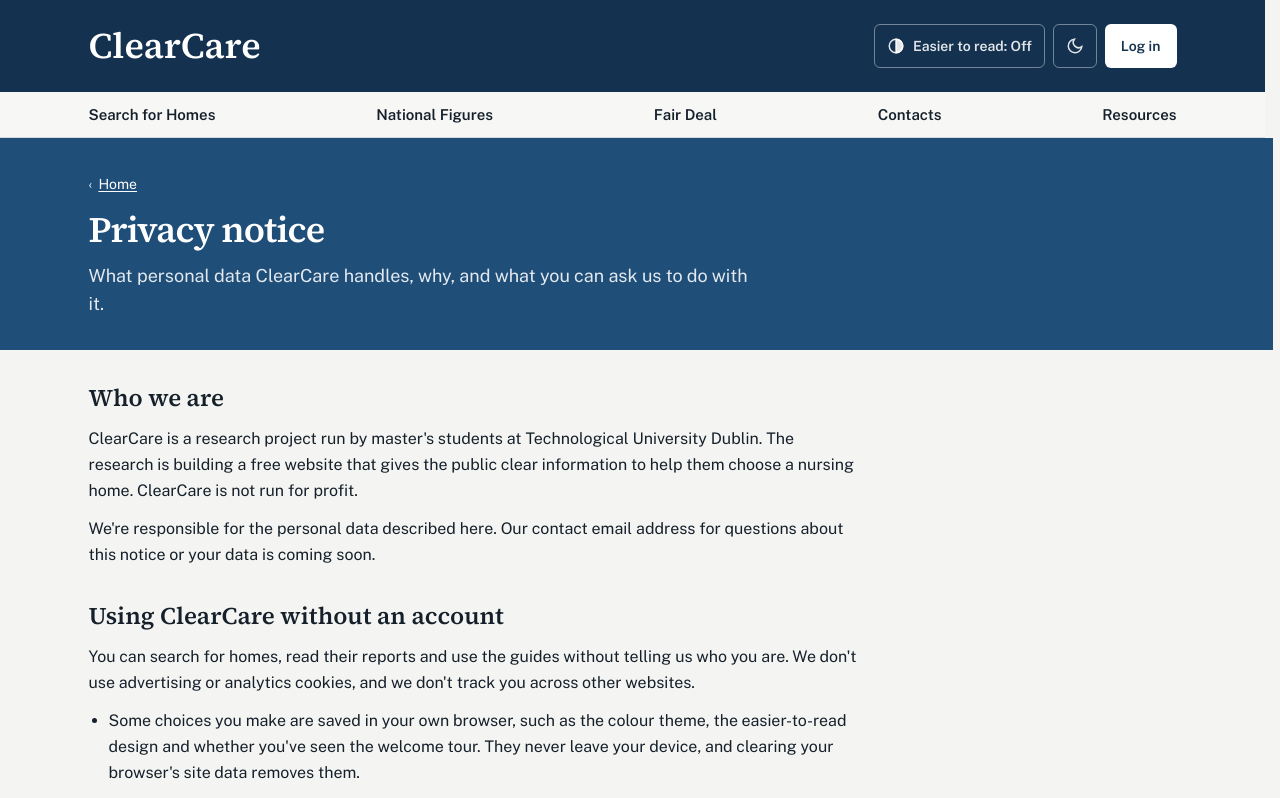
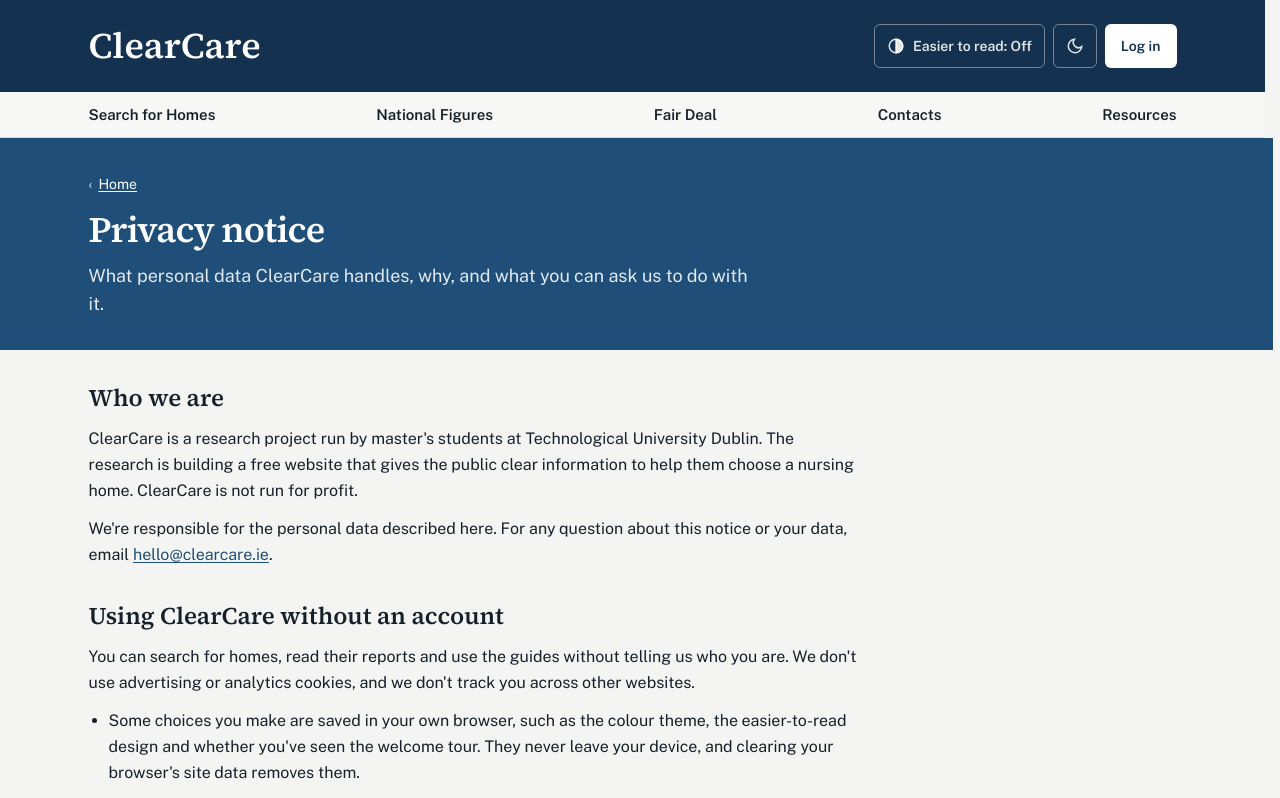
Before and after one commit to niwash/ClearCare, a Next.js app in the folder web/clearcare/: page /privacy in a window 1280 px wide. Shown: the top 798 px of the page. Built offline with nearby package versions, Linux system fonts and the light colour scheme.

Commit message:
CCARE-174: Give hello@clearcare.ie as the privacy notice's contact address

```diff
--- a/web/clearcare/app/(site)/privacy/page.tsx
+++ b/web/clearcare/app/(site)/privacy/page.tsx
@@ -8,11 +8,10 @@
   description: "What personal data ClearCare handles, why, who processes it and your rights.",
 };
 
-// TODO(CCARE-174): The contact address is still to be agreed; until then the page says it's coming
-// soon. GDPR Arts. 13(1)(a) and 14(1)(a) ask for a way to contact us, and every right below is
-// exercised by email, so fill this in as soon as it's agreed (PR #112 review).
 const RUN_BY = "master's students at Technological University Dublin";
-const CONTACT_EMAIL: string | null = null;
+// GDPR Arts. 13(1)(a) and 14(1)(a) ask for a way to contact us, and every right below is exercised
+// by email.
+const CONTACT_EMAIL = "hello@clearcare.ie";
 // The outcome pilot's raw/ answers.
 const RESEARCH_RETENTION =
   "Research copies of the AI service's answers are kept for the duration of the project and deleted when it ends.";
@@ -32,15 +31,8 @@
             public clear information to help them choose a nursing home. ClearCare is not run for profit.
           </p>
           <p>
-            We&apos;re responsible for the personal data described here.{" "}
-            {CONTACT_EMAIL ? (
-              <>
-                For any question about this notice or your data, email{" "}
-                <a href={`mailto:${CONTACT_EMAIL}`}>{CONTACT_EMAIL}</a>.
-              </>
-            ) : (
-              "Our contact email address for questions about this notice or your data is coming soon."
-            )}
+            We&apos;re responsible for the personal data described here. For any question about this notice or your
+            data, email <a href={`mailto:${CONTACT_EMAIL}`}>{CONTACT_EMAIL}</a>.
           </p>
         </PrivacySection>
 
```
